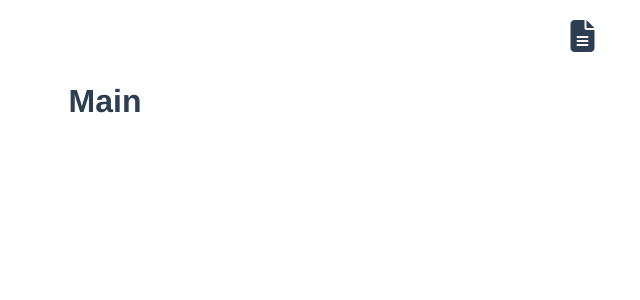
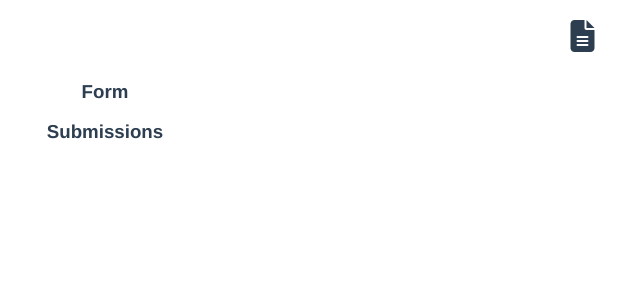
Before and after one commit to wurde/formlight, a Vue app in the folder client/: page / in a window 1280 px wide. Shown: the top 300 px of the page, without its empty margins (535-1175 px from the left). Built offline with nearby package versions, Linux system fonts and the light colour scheme.

Commit message:
Define and render Form and Submissions components

```diff
--- /dev/null
+++ b/client/src/components/Form.vue
@@ -0,0 +1,15 @@
+<template>
+  <div>
+    <h3>Form</h3>
+  </div>
+</template>
+
+<script>
+export default {
+  name: 'Form',
+  props: ['isEditing']
+}
+</script>
+
+<style scoped>
+</style>
--- a/client/src/components/Main.vue
+++ b/client/src/components/Main.vue
@@ -1,13 +1,21 @@
 <template>
   <div>
-    <h1>Main</h1>
+    <Form />
+    <Submissions />
   </div>
 </template>
 
 <script>
+import Form from './Form.vue';
+import Submissions from './Submissions.vue';
+
 export default {
   name: 'Main',
-  props: ['isEditing']
+  props: ['isEditing'],
+  components: {
+    Form,
+    Submissions,
+  }
 }
 </script>
 
--- /dev/null
+++ b/client/src/components/Submissions.vue
@@ -0,0 +1,15 @@
+<template>
+  <div>
+    <h3>Submissions</h3>
+  </div>
+</template>
+
+<script>
+export default {
+  name: 'Submissions',
+  props: ['isEditing']
+}
+</script>
+
+<style scoped>
+</style>
```
